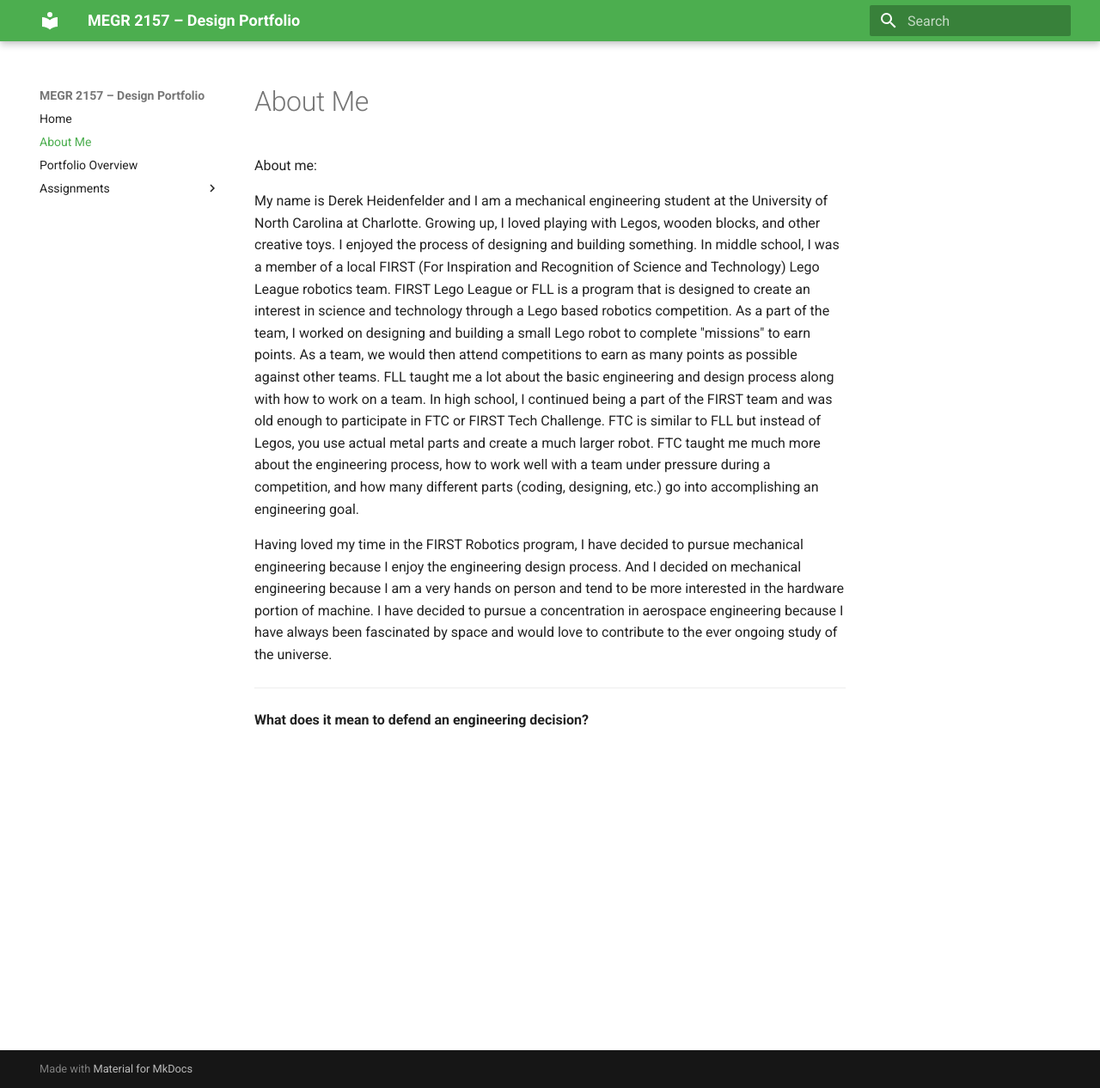
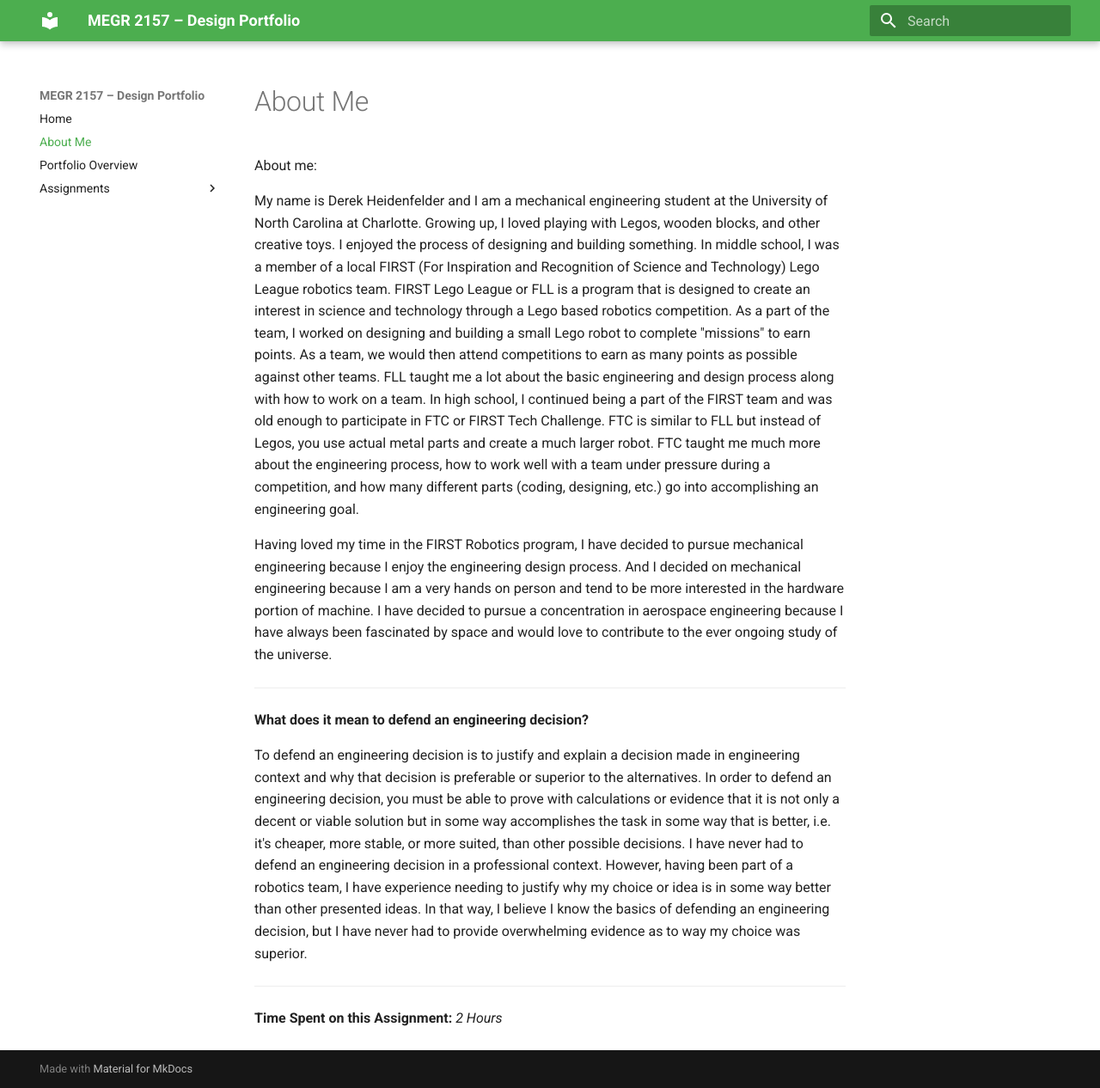
Before and after one commit to dheidenf-beep/DerekH-MEGR2157-portfolio, an MkDocs documentation site: the page built from docs/aboutme/index.md, in a window 1280 px wide and 1266 px high. Shown: the whole window at 86% size. Built offline with MkDocs 1.6.1 and Material for MkDocs 9.7.7, drawn with Linux system fonts in a browser that asks for light colours.

Commit message:
Enhance about me section with engineering decision defense
Added explanation on defending engineering decisions and personal experience.

```diff
--- a/docs/aboutme/index.md
+++ b/docs/aboutme/index.md
@@ -6,3 +6,9 @@ Having loved my time in the FIRST Robotics program, I have decided to pursue mec
 
 ---------------------------------------------------------
 **What does it mean to defend an engineering decision?**
+
+To defend an engineering decision is to justify and explain a decision made in engineering context and why that decision is preferable or superior to the alternatives. In order to defend an engineering decision, you must be able to prove with calculations or evidence that it is not only a decent or viable solution but in some way accomplishes the task in some way that is better, i.e. it's cheaper, more stable, or more suited, than other possible decisions.
+I have never had to defend an engineering decision in a professional context. However, having been part of a robotics team, I have experience needing to justify why my choice or idea is in some way better than other presented ideas. In that way, I believe I know the basics of defending an engineering decision, but I have never had to provide overwhelming evidence as to way my choice was superior.
+
+----------------------------------------------------------
+**Time Spent on this Assignment:** _2 Hours_
```
